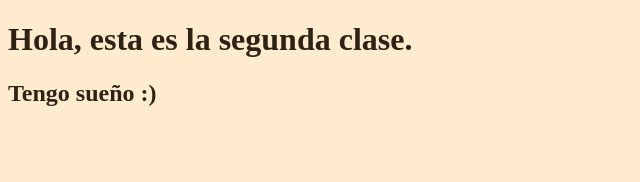
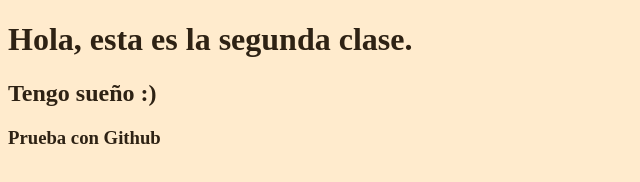
Before and after one commit to jaelcanga/practica1, a plain HTML site: page clase2/index.html in a window 1280 px wide. Shown: the whole page, without its empty margins (0-640 px from the left). Drawn offline with Linux system fonts and the light colour scheme.

Commit message:
prueba github

```diff
--- a/clase2/index.html
+++ b/clase2/index.html
@@ -9,5 +9,6 @@
 <body>
     <h1>Hola, esta es la segunda clase.</h1>
     <h2>Tengo sueño :)</h2>
+    <h3>Prueba con Github</h3>
 </body>
 </html>
```
